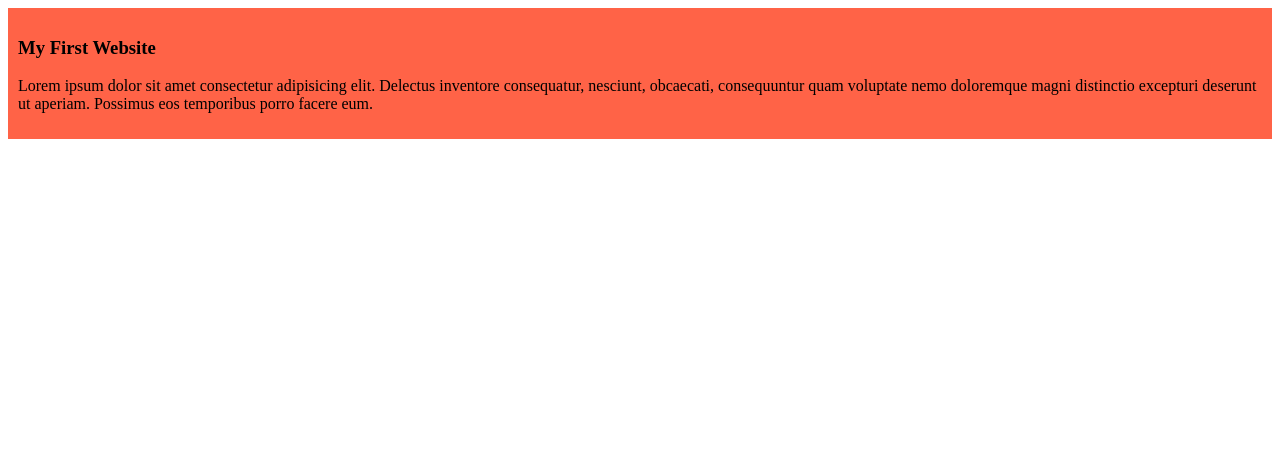
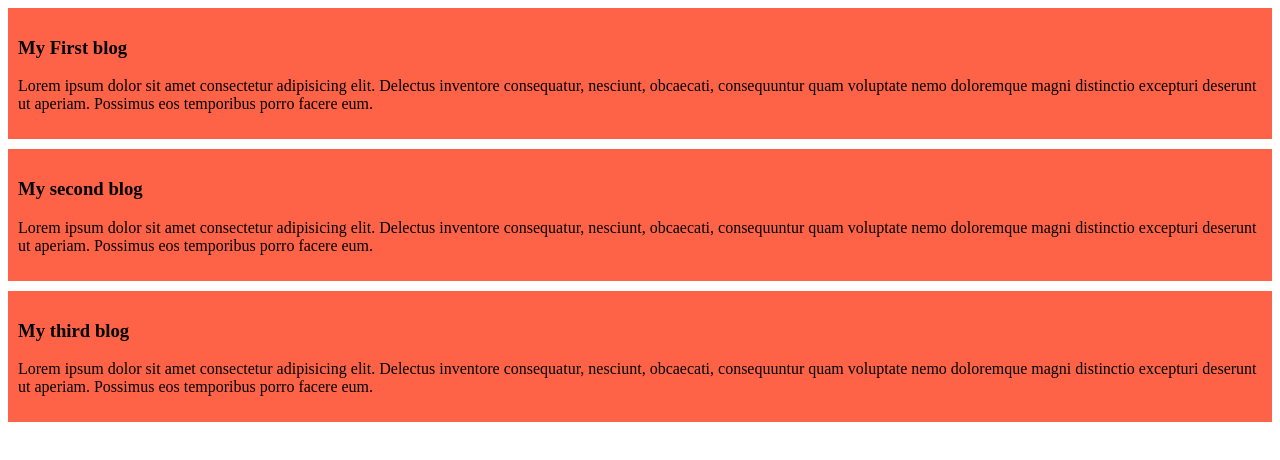
Before and after one commit to TinnyDatta/my-simple-website, a plain HTML site: page index.html in a window 1280 px wide. Drawn offline with Linux system fonts and the light colour scheme.

Commit message:
added the second and third blogs

```diff
--- a/index.html
+++ b/index.html
@@ -8,7 +8,15 @@
 </head>
 <body>
     <div>
-        <h3>My First Website</h3>
+        <h3>My First blog</h3>
+        <p>Lorem ipsum dolor sit amet consectetur adipisicing elit. Delectus inventore consequatur, nesciunt, obcaecati, consequuntur quam voluptate nemo doloremque magni distinctio excepturi deserunt ut aperiam. Possimus eos temporibus porro facere eum.</p>
+    </div>
+    <div>
+        <h3>My second blog</h3>
+        <p>Lorem ipsum dolor sit amet consectetur adipisicing elit. Delectus inventore consequatur, nesciunt, obcaecati, consequuntur quam voluptate nemo doloremque magni distinctio excepturi deserunt ut aperiam. Possimus eos temporibus porro facere eum.</p>
+    </div>
+    <div>
+        <h3>My third blog</h3>
         <p>Lorem ipsum dolor sit amet consectetur adipisicing elit. Delectus inventore consequatur, nesciunt, obcaecati, consequuntur quam voluptate nemo doloremque magni distinctio excepturi deserunt ut aperiam. Possimus eos temporibus porro facere eum.</p>
     </div>
 </body>
--- a/styles/blog.css
+++ b/styles/blog.css
@@ -1,4 +1,5 @@
 div{
     background-color: tomato;
     padding: 10px;
+    margin-bottom: 10px;
 }
```
